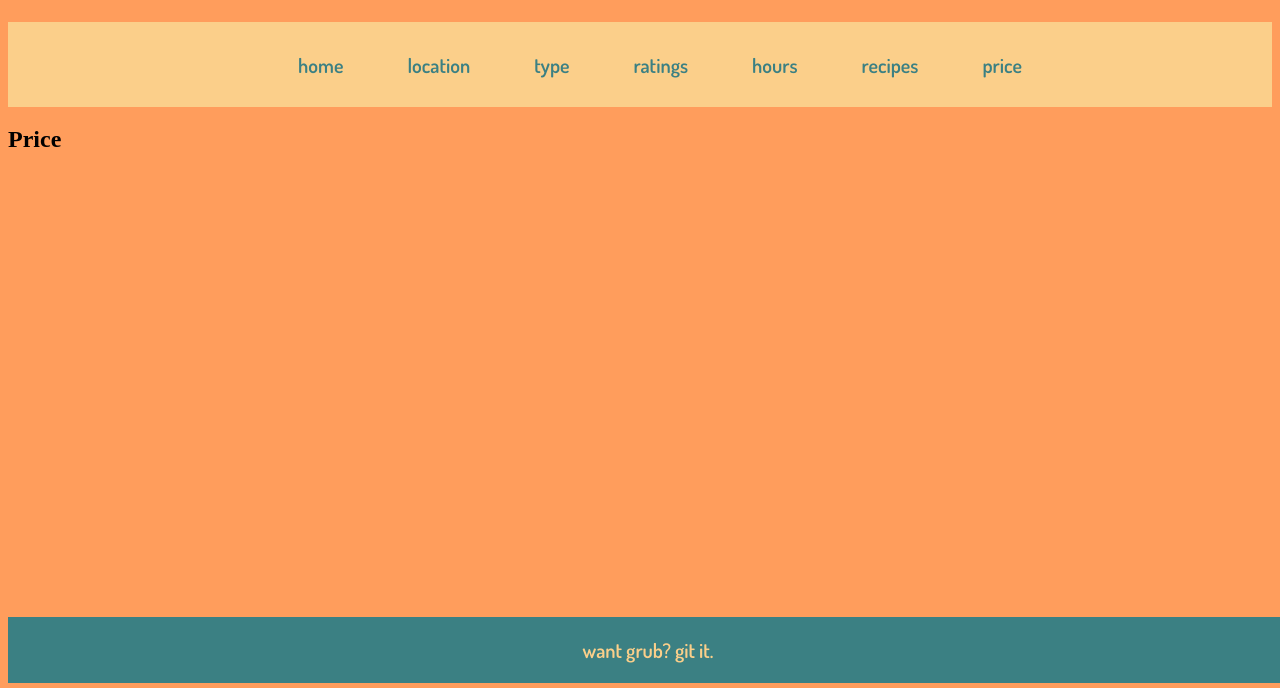
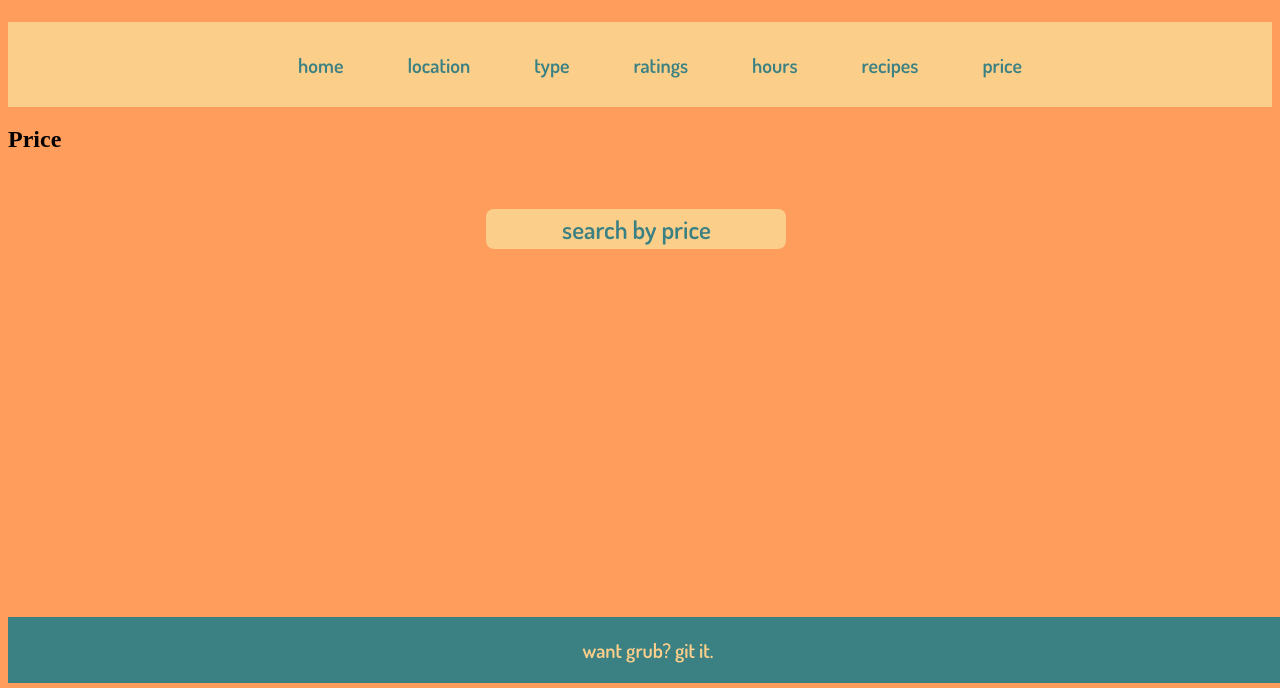
Before and after one commit to SNicoleB/IST-256-Proj, a plain HTML site: page IST Group Proj/cheapest.html in a window 1280 px wide. Shown: the part 112-800 px from the top of the page. Drawn offline with Linux system fonts and the light colour scheme.

Commit message:
Type functionality and price css

```diff
--- a/IST Group Proj/cheapest.html
+++ b/IST Group Proj/cheapest.html
@@ -57,6 +57,8 @@
 
 <link href="https://fonts.googleapis.com/css2?family=Dosis:wght@600&display=swap" rel="stylesheet">
 <link href="styles/group_proj.css" type="text/css" rel="stylesheet"/>
+<link href="styles/cheapest.css" type="text/css" rel="stylesheet"/>
+<script src="scripts/cheapest.js" defer></script>
 <h1>GitGrub</h1>
 <nav>
 <ul>
@@ -70,6 +72,16 @@
 </ul>
 </nav>
 <h2>Price</h2>
+<br><br>
+<div class="dropdown">
+  <button onclick="dropDown()" class="dropbtn">search by price</button>
+  <div id="cheapestDropdown" class="dropdown-content">
+    <a href="#" class="option">cheapest to priciest</a>
+    <a href="#" class="option">priciest to cheapest</a>
+    <a href="#" class="option">free</a>
+  </div>
+</div>
+<!-- credit for dropdown code to w3schools -->
 <footer id="mainfooter">
 <p>
 want grub? git it.
--- /dev/null
+++ b/IST Group Proj/scripts/cheapest.js
@@ -0,0 +1,20 @@
+// when user clicks button, toggle between hiding and showing dropdown content //
+function dropDown() {
+  document.getElementById("cheapestDropdown").classList.toggle("show");
+}
+
+//close dropdown if someone clicks outside of it//
+window.onclick = function(event) {
+  if (!event.target.matches('.dropbtn')) {
+    var dropdowns = document.getElementsByClassName("dropdown-content");
+    var i;
+    for (i = 0; i < dropdowns.length; i++) {
+      var openDropdown = dropdowns[i];
+      if (openDropdown.classList.contains('show')) {
+        openDropdown.classList.remove('show');
+      }
+    }
+  }
+}
+
+// credit for dropdown code to w3schools //
--- /dev/null
+++ b/IST Group Proj/styles/byType.css
@@ -0,0 +1,59 @@
+/* dropdown button */
+.dropbtn {
+  padding: 3px;
+  border:none;
+  cursor:pointer;
+  background-color: #fbcf8a;
+  color: #3b8083;
+  font-size: 25px;
+  position: fixed;
+  left: 38%;
+  font-family: 'Dosis', sans-serif;
+  width:300px;
+  height: 40px;
+  border-radius: 8px;
+}
+
+/* dropdown button on hover and focus */
+.dropbtn:hover, .dropbtn:focus {
+  background-color: #ff9d5c;
+}
+
+.option:hover, .option:focus {
+  background-color: #ff9d5c;
+}
+
+/* the container/div needed to position the dropdown content*/
+.dropdown {
+  position:relative;
+  left:38%;
+  display:inline-block;
+}
+
+/* dropdown content (hidden by default)*/
+.dropdown-content {
+  display:none;
+  position:absolute;
+  min-width: 160px;
+  z-index:1;
+  width: 300px;
+  height: 40px;
+}
+
+/* links inside dropdown */
+.dropdown-content a {
+  color:#3b8083;
+  padding:12px 16px;
+  text-decoration:none;
+  display:block;
+  background-color: #fbcf8a;
+  font-family: 'Dosis', sans-serif;
+  font-size: 25px;
+}
+
+/* show dropdown menu when user clicks on button (use JavaScript) */
+.show {
+  display:block;
+}
+
+/* credit for dropdown code to w3schools */
--- /dev/null
+++ b/IST Group Proj/styles/cheapest.css
@@ -0,0 +1,53 @@
+.dropbtn {
+  padding: 16px;
+  padding: 3px;
+  border:none;
+  cursor:pointer;
+  background-color: #fbcf8a;
+  color: #3b8083;
+  font-size: 16px;
+  font-size: 25px;
+  position: fixed;
+  left: 45%;
+  left: 38%;
+  font-family: 'Dosis', sans-serif;
+  width:300px;
+  height: 40px;
+  border-radius: 8px;
+}
+
+/* dropdown button on hover and focus */
+.dropbtn:hover, .dropbtn:focus {
+  background-color: #ff9d5c;
+}
+
+.option:hover, .option:focus {
+  background-color: #ff9d5c;
+}
+
+/* the container/div needed to position the dropdown content*/
+.dropdown {
+  position:relative;
+  left:45%;
+  left:38%;
+  display:inline-block;
+}
+
+@@ -28,6 +36,8 @@
+  position:absolute;
+  min-width: 160px;
+  z-index:1;
+  width: 300px;
+  height: 40px;
+}
+
+/* links inside dropdown */
+@@ -37,6 +47,8 @@
+  text-decoration:none;
+  display:block;
+  background-color: #fbcf8a;
+  font-family: 'Dosis', sans-serif;
+  font-size: 25px;
+}
+
+/* show dropdown menu when user clicks on button (use JavaScript) */
```
Also changed, not shown: IST Group Proj/byType.html (+13 -0 lines), IST Group Proj/scripts/byType.js (added, +20 -0 lines).
